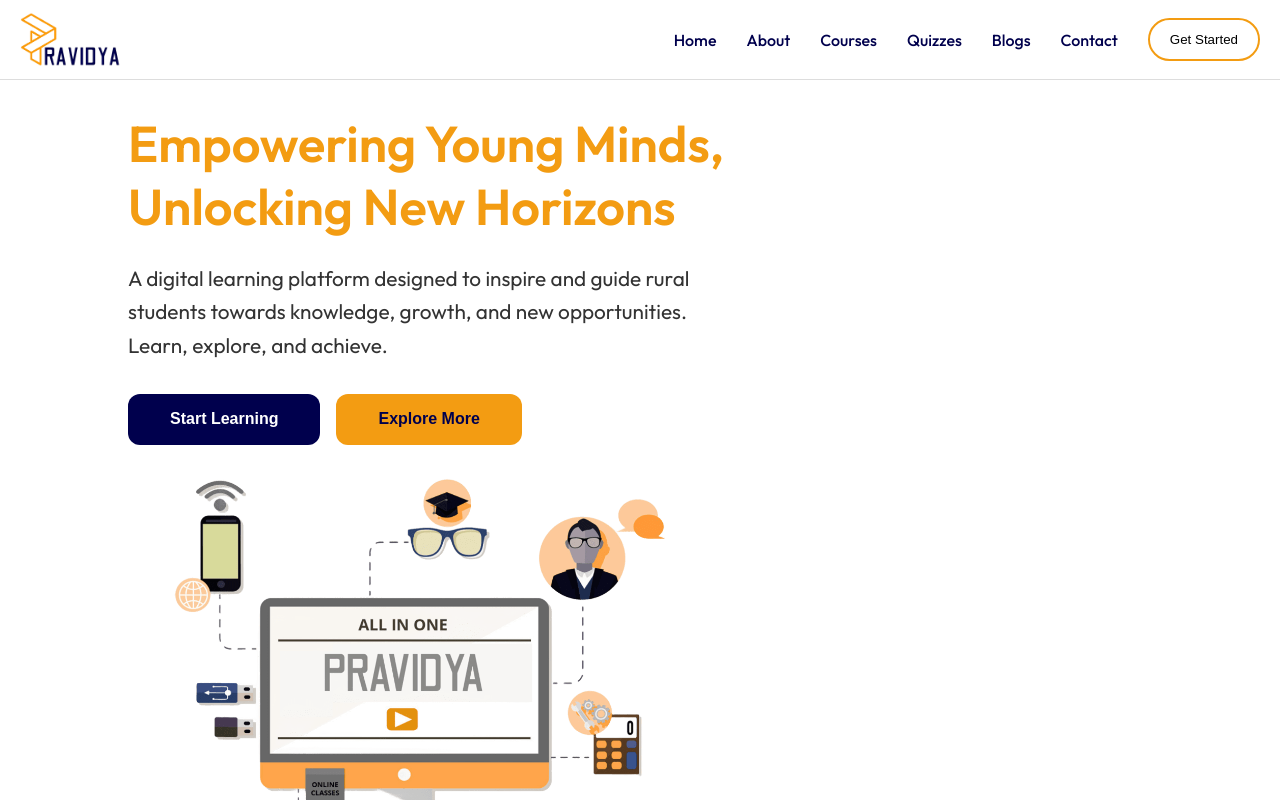
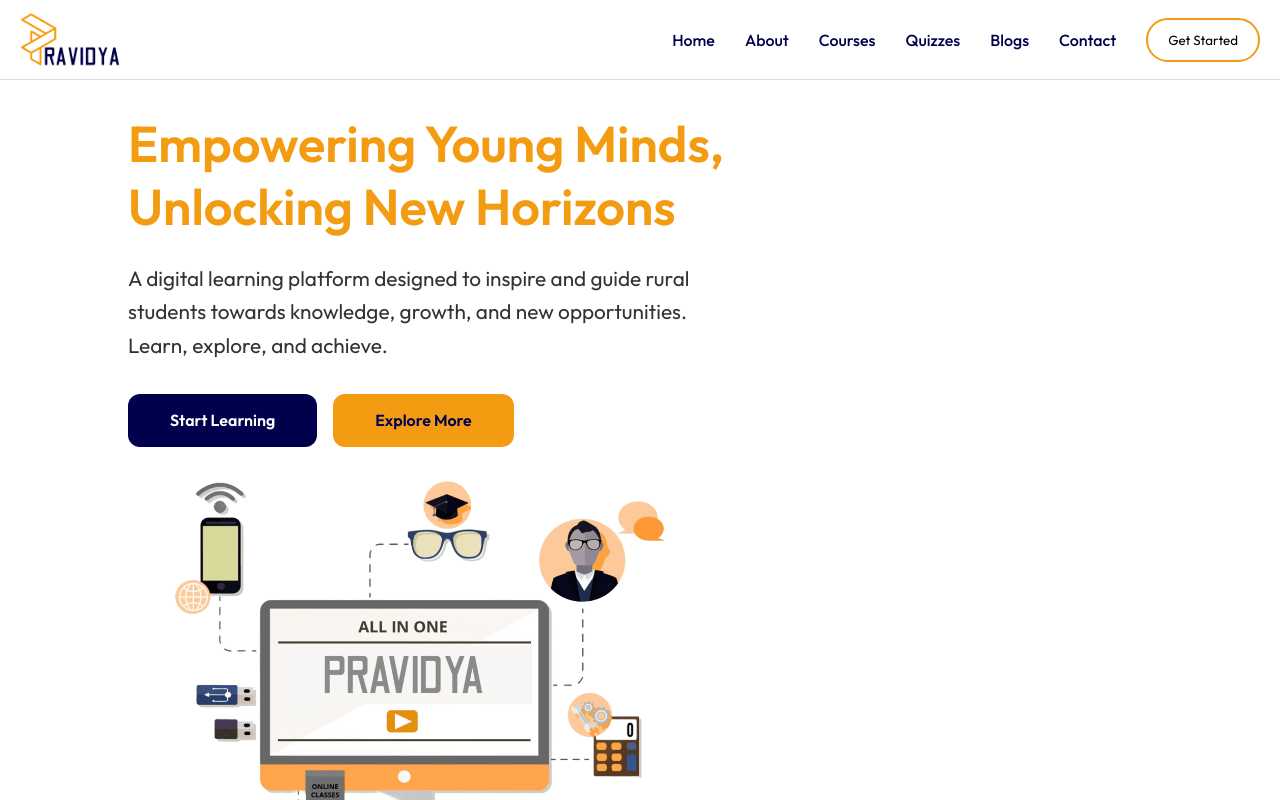
Before and after one commit to Abhishekkunwar77/Pravidya, a React (Vite) app in the folder frontend/: page / in a window 1280 px wide. Shown: the top 800 px of the page. Built offline with nearby package versions, Linux system fonts and the light colour scheme.

Commit message:
added global font

```diff
--- a/frontend/src/index.css
+++ b/frontend/src/index.css
@@ -6,6 +6,7 @@ html {
   margin: 0;
   padding: 0;
   box-sizing: border-box;
+  font-family: 'Outfit', sans-serif;
 }
 
 a {
```
